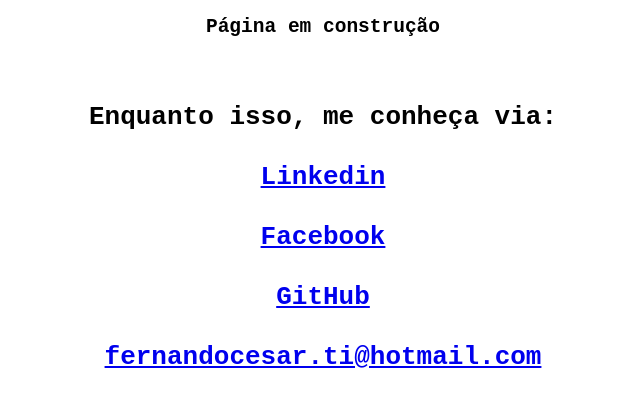
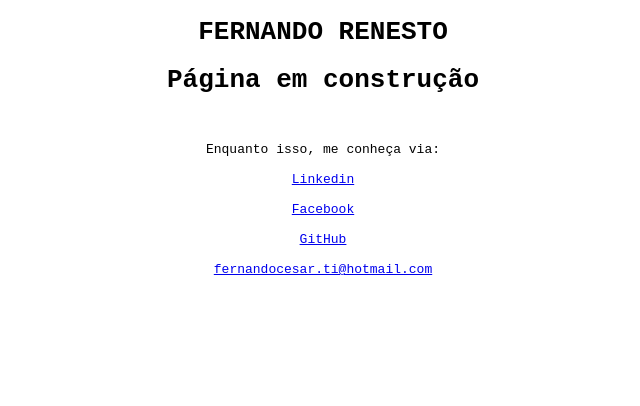
Before and after one commit to fernandocesardev/fernandocesardev.github.io, a website: page index.html in a window 1280 px wide. Shown: the whole page, without its empty margins (317-957 px from the left). Drawn offline with Linux system fonts and the light colour scheme.

Commit message:
Semanticslize

```diff
--- a/index.html
+++ b/index.html
@@ -11,8 +11,12 @@
   </style>
 </head>
 <body>
-  <h2>Página em construção</h2><br><br>
-  <h1>
+  <h1>FERNANDO RENESTO</h1>
+  <header>
+    <header>
+      <h1>Página em construção</h1><br><br>
+    </header>
+    <section>
         Enquanto isso, me conheça via: <br><br>
         <a href="https://br.linkedin.com/in/fernando-césar-halfeld-renesto-49880545" target="_blank">Linkedin</a> <br><br>
 
@@ -21,6 +25,7 @@
         <a href="https://github.com/fernandorenesto" target="_blank">GitHub</a> <br><br>
 
         <a href="mailto:fernandocesar.ti@hotmail.com">fernandocesar.ti@hotmail.com</a>
-  </h1>
+    </section>
+  </header>
   </body>
 </html>
```
Lines whose indentation alone changed are shown as unchanged.
